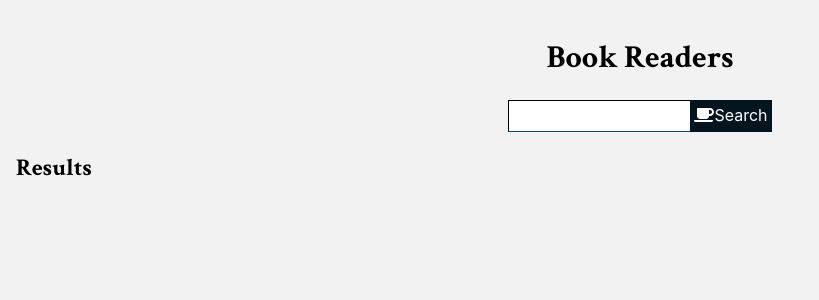
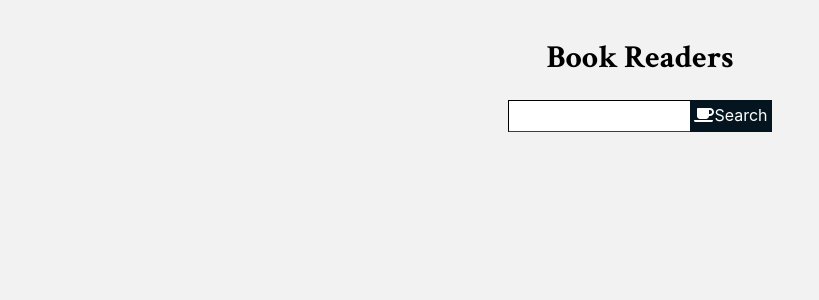
Before and after one commit to andersbjorkland/book-readers, a React (Create React App) app: page / in a window 1280 px wide. Shown: the top 300 px of the page, without its empty margins (0-819 px from the left). Built offline with nearby package versions, Linux system fonts and the light colour scheme.

Commit message:
updated styles

```diff
--- a/src/Components/Pagination/Pagination.styles.js
+++ b/src/Components/Pagination/Pagination.styles.js
@@ -1,7 +1,25 @@
 import styled from "styled-components";
 
 export const Wrapper = styled.div`
+    margin-top: 1em;
     display: flex;
     flex-direction: row;
     gap: 0.5rem;
+    color: var(--lighterBlue);
+
+    a {
+        color: var(--lighterBlue);
+
+        &.active {
+            font-weight: bold;
+
+            &:visited {
+                color: var(--lighterBlue);
+            }
+        }
+
+        &:visited {
+            color: var(--purple);
+        }
+    }
 `;
--- a/src/Components/Pagination/index.js
+++ b/src/Components/Pagination/index.js
@@ -26,13 +26,14 @@ const Pagination = ({resultsPerPage, numberOfResults, baseUrl, currentPage = 1})
 
     if (lastPage > 1) {
         for (let i = limitDown; i <= limitUp; i++) {
-            pages.push(<Link key={i} to={baseUrl + i}>{i}</Link>);
+            pages.push(<Link className={currentPage === i ? "active" : ""} key={i} to={baseUrl + i}>{i}</Link>);
         }
     }
 
     return (
         <Wrapper>
             {pages}
+            {limitUp < lastPage ? ". . ." : null}
         </Wrapper>
     );
 }
--- /dev/null
+++ b/src/Pages/PageLayout.js
@@ -0,0 +1,14 @@
+import styled from "styled-components";
+
+export const Wrapper = styled.div`
+    display: flex;
+    flex-direction: column;
+    align-items: center;
+    padding: 1rem;
+`;
+
+export const Container = styled.div`
+    width: 100%;
+    padding: 1rem;
+    max-width: 1200px;
+`;
--- a/src/Pages/ResultsPage/ResultsPage.styles.js
+++ /dev/null
@@ -1,4 +0,0 @@
-import styled from "styled-components";
-
-export const Wrapper = styled.div`
-`;
--- a/src/Pages/ResultsPage/index.js
+++ b/src/Pages/ResultsPage/index.js
@@ -5,7 +5,7 @@ import LoadingIndicator from "../../Components/LoadingIndicator";
 import Pagination from "../../Components/Pagination";
 import Results from "../../Components/Results";
 import GoogleBooksSearcher from "../../Utilities/GoogleBooksSearcher";
-import { Wrapper } from "./ResultsPage.styles";
+import {Wrapper, Container} from "../PageLayout";
 
 function useQuery() {
   return new URLSearchParams(useLocation().search);
@@ -49,7 +49,8 @@ const ResultsPage = () => {
 
     return (
         <Wrapper>
-            <h2>Results</h2>
+          <Container>
+            {resultComponents ? <h2>Results</h2> : isFetching ? <h2>Results</h2> : null}
             {isFetching ? <LoadingIndicator /> : <Results results={resultComponents} />}
 
             <Pagination
@@ -58,6 +59,7 @@ const ResultsPage = () => {
                 baseUrl={"/search?q=" + searchQuery + "&p="}
                 currentPage={currentPage}
             />
+          </Container>
         </Wrapper>
     );
 }
```
